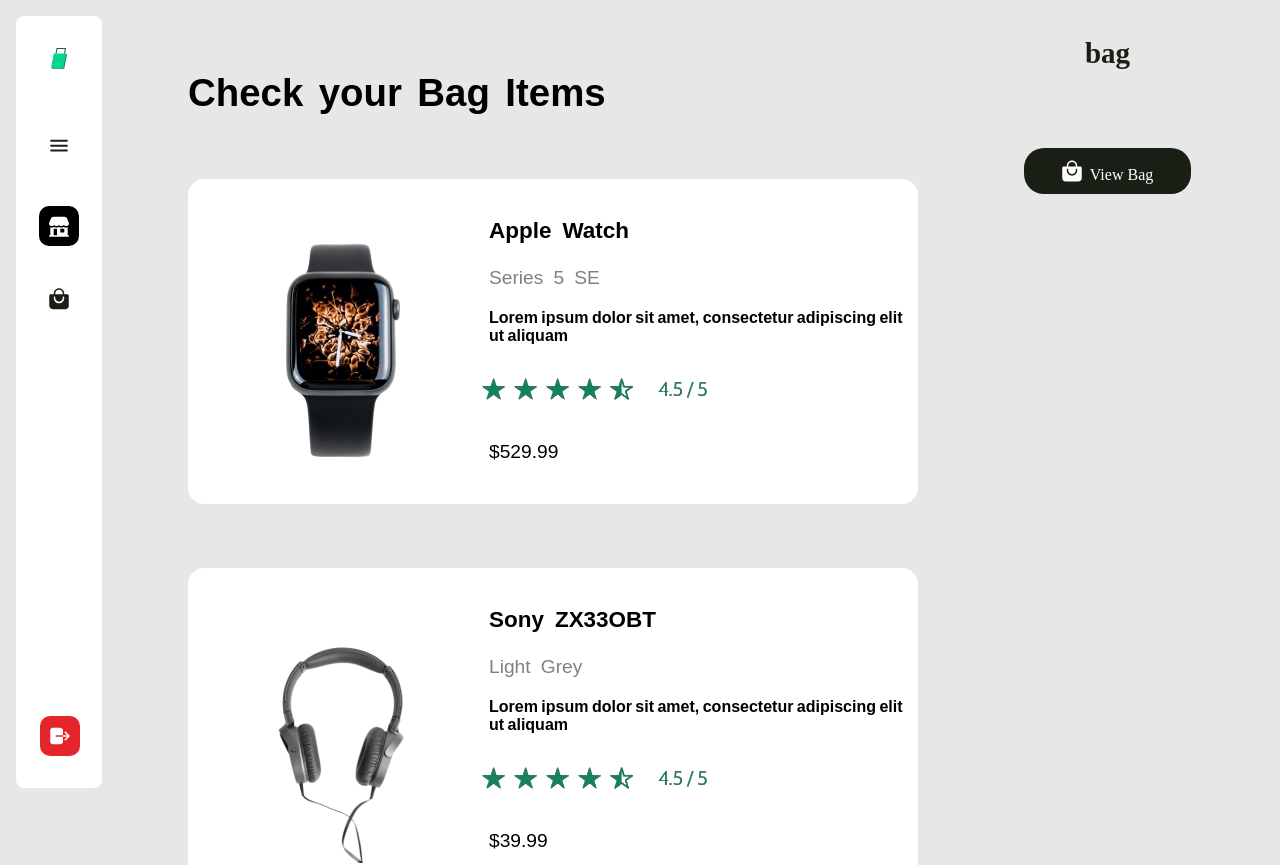
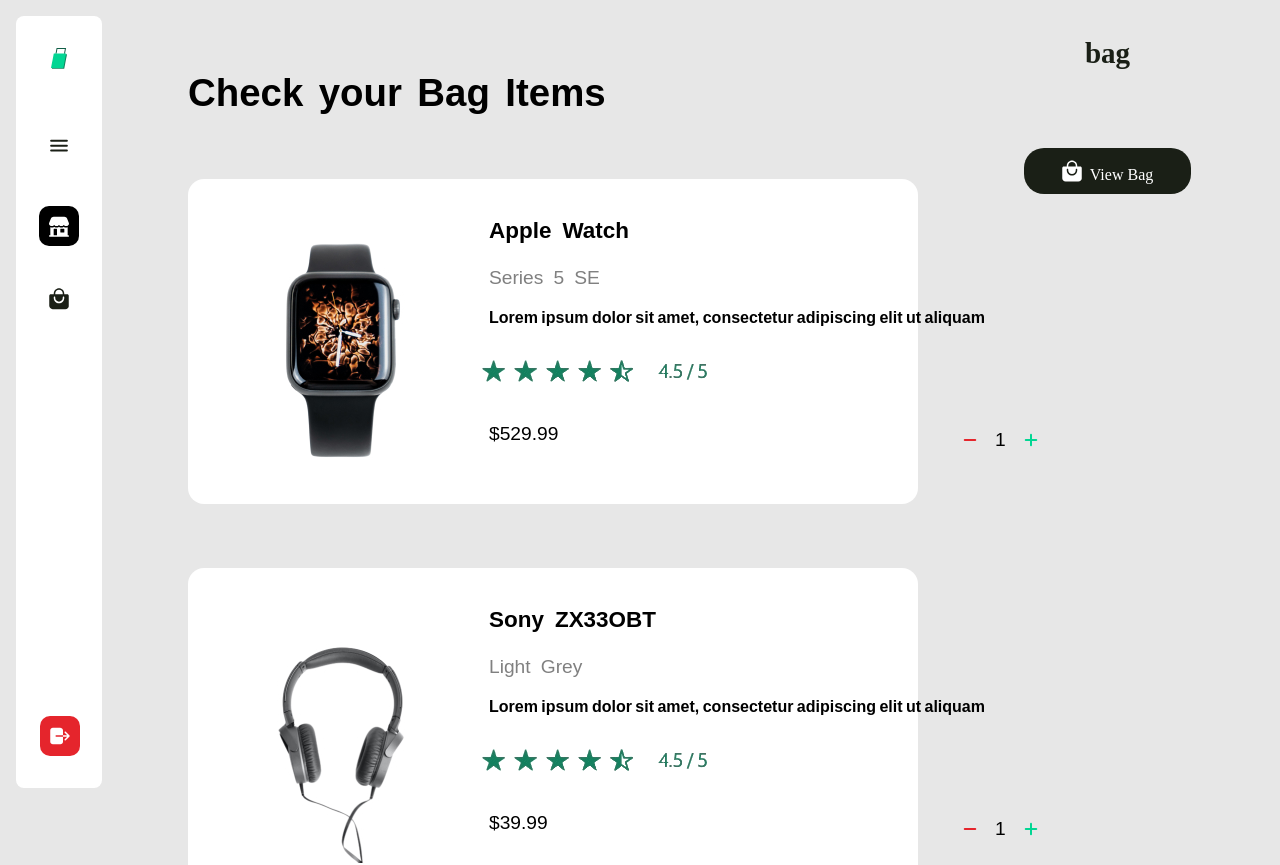
Before and after one commit to YamukelwaTech/Applesa, a React (Create React App) app: page /Bag in a window 1280 px wide. Shown: the top 865 px of the page. Built offline with nearby package versions, Linux system fonts and the light colour scheme.

Commit message:
bag update

```diff
--- a/src/Components/Bag.jsx
+++ b/src/Components/Bag.jsx
@@ -4,13 +4,30 @@
 import products from "./ProductInfo";
 // import bagadd from "../Assets/Bag add.svg";
 import SideBar from "./SideBar";
+import plus from "../Assets/Increase-Button.svg"
+import minus from "../Assets/Decrease-Button.svg"
+import { useState } from "react";
+
 
 
 function Bag() {
+  const [quantity, setQuantity] = useState(1);
+
+  // Function to handle incrementing the quantity
+  const incrementQuantity = () => {
+    setQuantity(prevQuantity => prevQuantity + 1);
+  };
+
+  // Function to handle decrementing the quantity
+  const decrementQuantity = () => {
+    if (quantity > 1) {
+      setQuantity(prevQuantity => prevQuantity - 1);
+    }
+  };
   return (
     <>
       <SideBar />
-      <div className="shopping">
+  <div className="shopping">
     <h1>Check your Bag Items</h1>
     <div className="cart-items">
         {products.map((product) => (
@@ -25,6 +42,11 @@
                     <p id="disc">{product.shortDescription}</p>
                     <img src={product.rating} alt={product.title} />
                     <p>{product.currency}{product.price}</p>
+                    <div className="quantity">
+                      <img id="incr" src={plus} alt="plus" onClick={incrementQuantity} />
+                      <p>{quantity}</p>
+                      <img id="decr" src={minus} alt="minus" onClick={decrementQuantity} />
+                    </div>
                     {/* Add more product information here if needed */}
                 </div>
             </div>
--- a/src/css/ShoppingCart.css
+++ b/src/css/ShoppingCart.css
@@ -53,82 +53,18 @@
 margin-left: -1rem;
 }
 
+.quantity {
+display: flex;
+flex-direction: row;
+margin-left: 30rem;
+margin-top: -3.4rem;
 
-
-
-
-
-/*
-  .empty-message {
-    text-align: center;
-    font-weight: bold;
 }
 
-  .cart-items {
-    display: flex;
-    flex-wrap: wrap;
-    gap: 20px;
+.quantity img#decr {
+margin-left: 0.5rem; /* Adjusted margin to move the minus button to the left */
 }
 
-  .item-card {
-    width: calc(33% - 20px);
-    background-color: #fff;
-    box-shadow: 0 2px 5px rgba(0, 0, 0, 0.1);
-    border-radius: 5px;
-    display: flex;
-    flex-direction: column;
-    padding: 10px;
+.quantity img#incr {
+margin-right: 0.5rem; /* Adjusted margin to move the minus button to the left */
 }
-
-  .product-image {
-    width: 100%;
-    height: 150px;
-    overflow: hidden;
-  }
-
-  .product-image img {
-    width: 100%;
-    height: 100%;
-    object-fit: cover;
-  }
-
-  .product-details {
-    display: flex;
-    flex-direction: column;
-    justify-content: space-between;
-    flex-grow: 1;
-    padding: 5px;
-  }
-
-  .title {
-    font-weight: bold;
-    margin-bottom: 5px;
-  }
-
-  .price {
-    font-weight: bold;
-    color: #333;
-    margin-bottom: 10px;
-  }
-
-  .checkout {
-    text-align: center;
-    margin-top: 20px;
-  }
-
-  .checkout button {
-    background-color: #333;
-    color: #fff;
-    padding: 10px 20px;
-    border: none;
-    border-radius: 5px;
-    cursor: pointer;
-    opacity: 0.5;
-  }
-
-  .checkout button:disabled {
-    cursor: default;
-  }
-
-  .checkout button:hover:enabled {
-  } */
```
Also changed, not shown: src/Assets/Decrease-Button.svg (added), src/Assets/Increase-Button.svg (added). Lines whose indentation alone changed are shown as unchanged.
